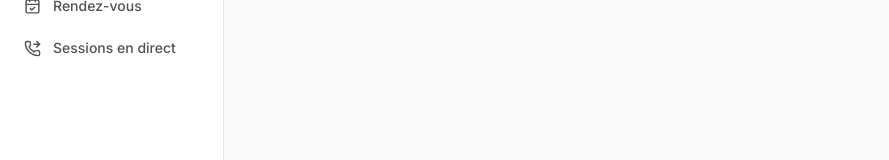
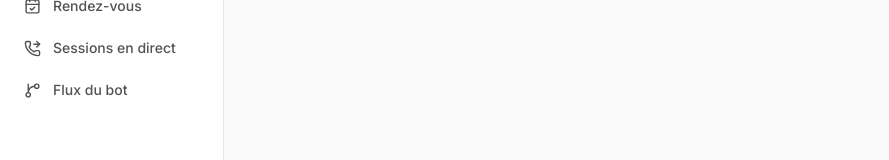
Before and after one commit to Houdaifa1/bot-dashboard, a React (Vite) app: page / in a window 1280 px wide. Shown: the part 359-519 px from the top of the page, without its empty margins (0-889 px from the left). Built offline with nearby package versions, Linux system fonts and the light colour scheme; no server answers; sample sign-in values are in the browser's storage.

Commit message:
hdrahm<jun 13>: add flows so the admin has full controle on the bot messages

```diff
--- a/src/components/layout/Shell.tsx
+++ b/src/components/layout/Shell.tsx
@@ -4,7 +4,7 @@ import { t } from '../../i18n'
 import {
   LayoutDashboard, Building2, MessageSquare, Stethoscope,
   UserRound, HelpCircle, CalendarCheck, PhoneForwarded,
-  LogOut, Globe, Menu, X, Sun, Moon
+  LogOut, Globe, Menu, X, Sun, Moon, GitBranch
 } from 'lucide-react'
 import { useState } from 'react'
 
@@ -27,6 +27,7 @@ export function Shell({ children }: { children: React.ReactNode }) {
     { to: '/faqs',         icon: HelpCircle,      label: t(lang, 'nav_faqs') },
     { to: '/appointments', icon: CalendarCheck,   label: t(lang, 'nav_appointments') },
     { to: '/handoff',      icon: PhoneForwarded,  label: t(lang, 'nav_handoff') },
+    { to: '/flows',        icon: GitBranch,       label: t(lang, 'nav_flows') },
   ]
 
   const sidebar = (
```
